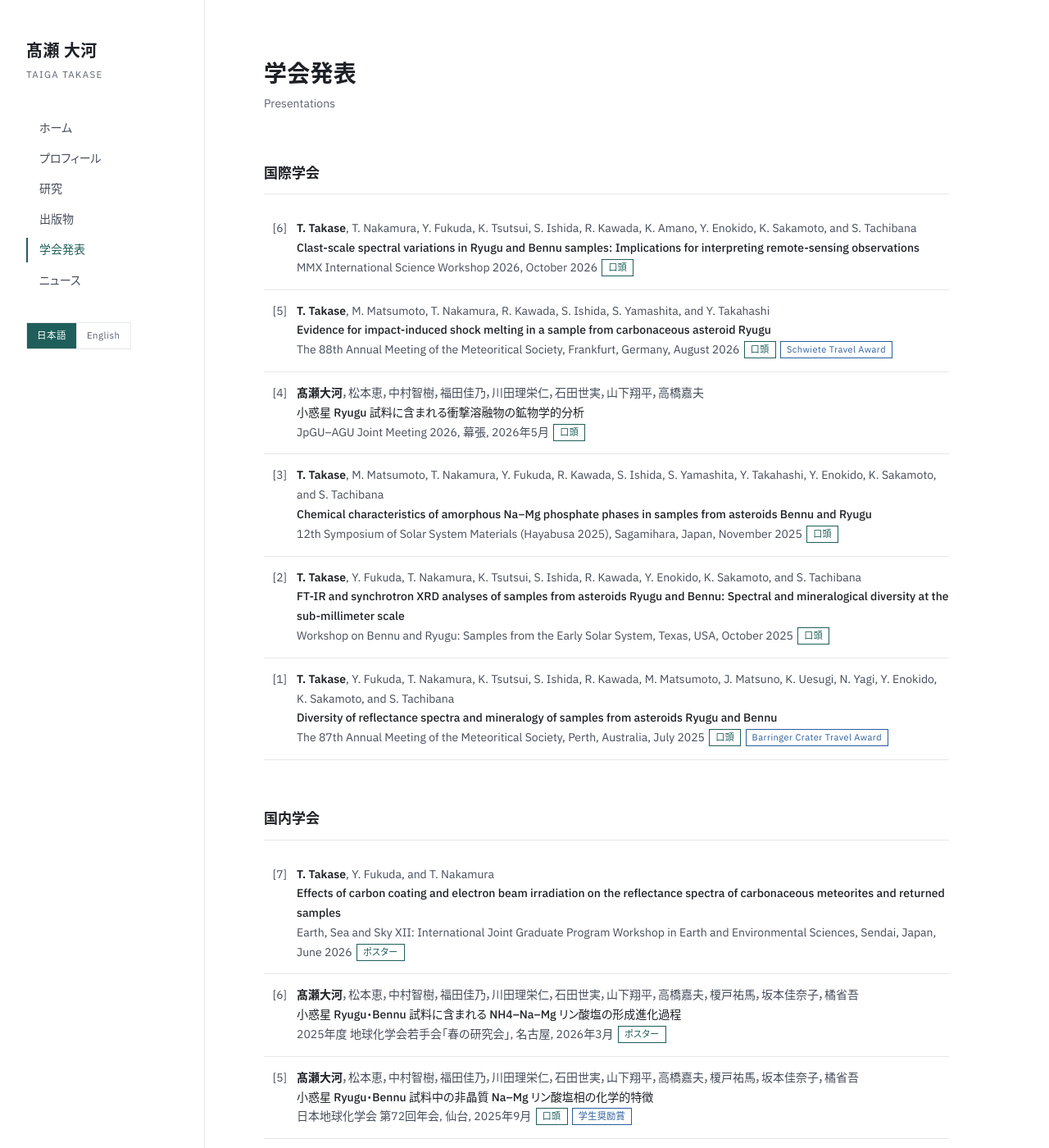
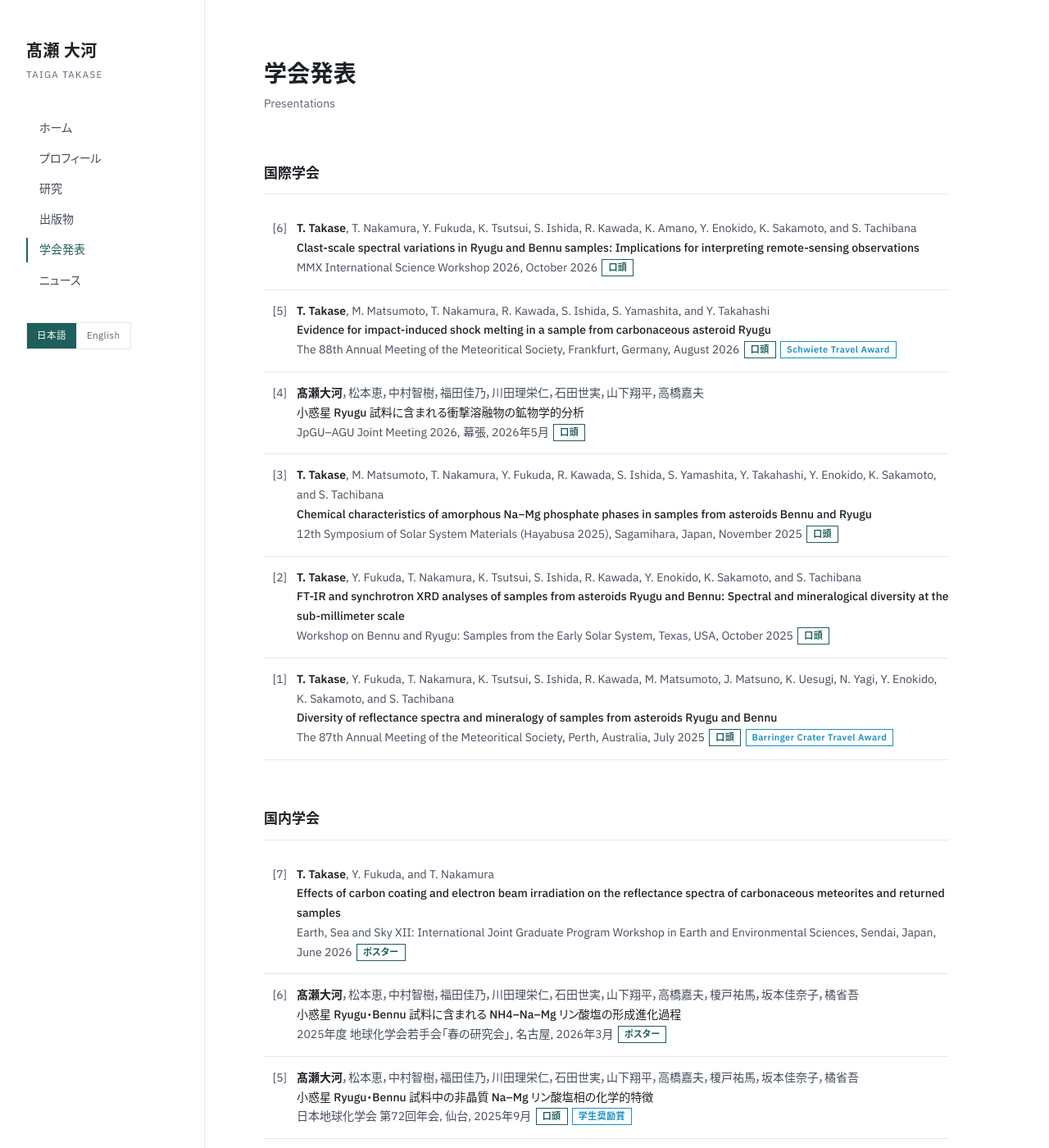
Before and after one commit to takasetaigat1/takasetaigat1.github.io, a Jekyll site: the page built from presentations.html, in a window 1280 px wide and 1400 px high. Shown: the whole window at 82% size. Built offline with Jekyll 4.4.1, drawn with Linux system fonts in a browser that asks for light colours; some web fonts are replaced.

Commit message:
Badges: bold, thicker border; award badge in lighter blue
Co-Authored-By: Claude Fable 5.1 <noreply@anthropic.com>
Claude-Session: https://claude.ai/code/session_01WJ69PvNMxXwpNZfvYmXkxj

```diff
--- a/assets/css/style.css
+++ b/assets/css/style.css
@@ -115,9 +115,9 @@ p { margin: 0 0 1em; }
 .pubs li { position: relative; padding-left: 40px; }
 .pubs .num { position: absolute; left: 0; width: 28px; text-align: right; color: var(--ink-2); font-size: 14px; font-variant-numeric: tabular-nums; }
 .pubs .authors { color: var(--ink-2); }
-.badge { display: inline-block; font-size: 11px; line-height: 1; padding: 4px 7px; margin-left: 2px; vertical-align: 1px; color: var(--accent); border: 1px solid var(--accent); letter-spacing: .04em; }
+.badge { display: inline-block; font-size: 11px; font-weight: 600; line-height: 1; padding: 4px 7px; margin-left: 2px; vertical-align: 1px; color: var(--accent); border: 1.5px solid var(--accent); letter-spacing: .04em; }
 .badge-invited { background: var(--accent); color: #fff; }
-.badge-award { color: #2a5d9f; border-color: #2a5d9f; }
+.badge-award { color: #1a8fc1; border-color: #1a8fc1; }
 .pubs .authors .me { font-weight: 600; color: var(--ink); }
 .pubs .ptitle { display: block; font-weight: 500; }
 .pubs .ptitle a { color: var(--ink); border-bottom: 1px solid var(--accent-l); }
```
